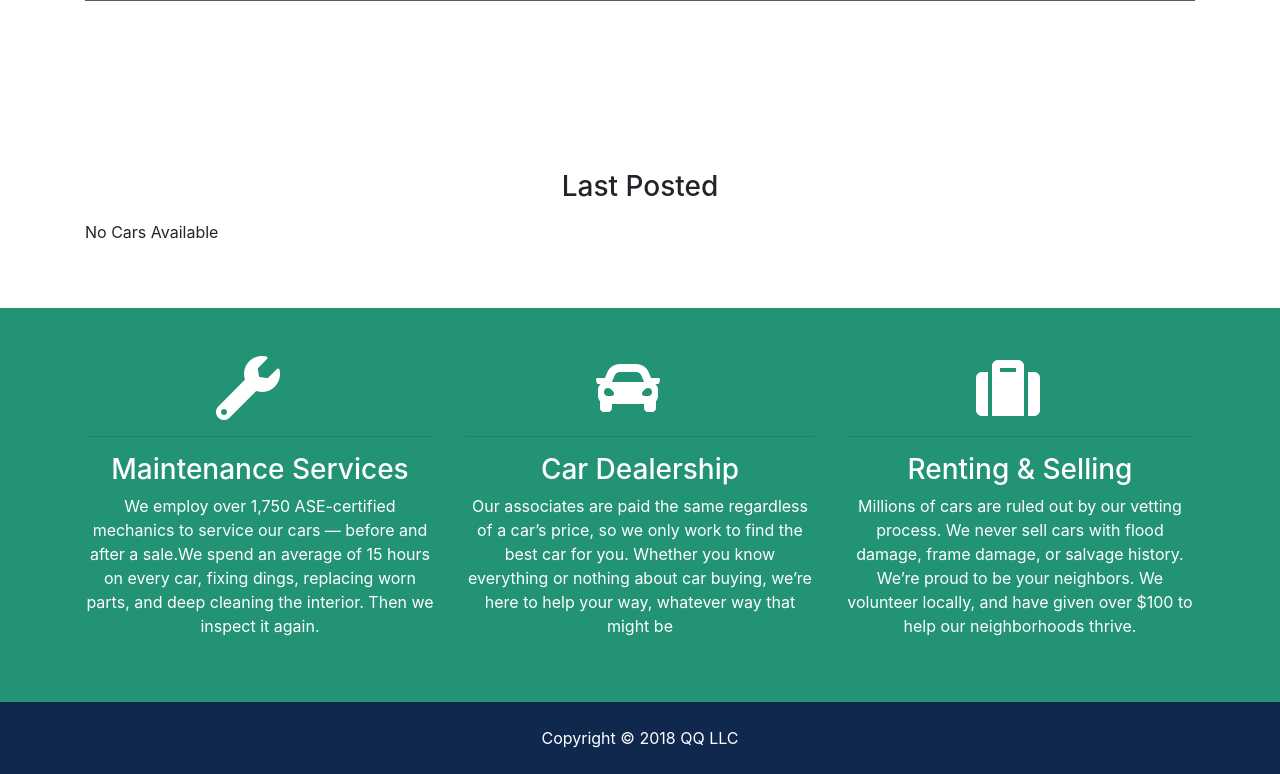
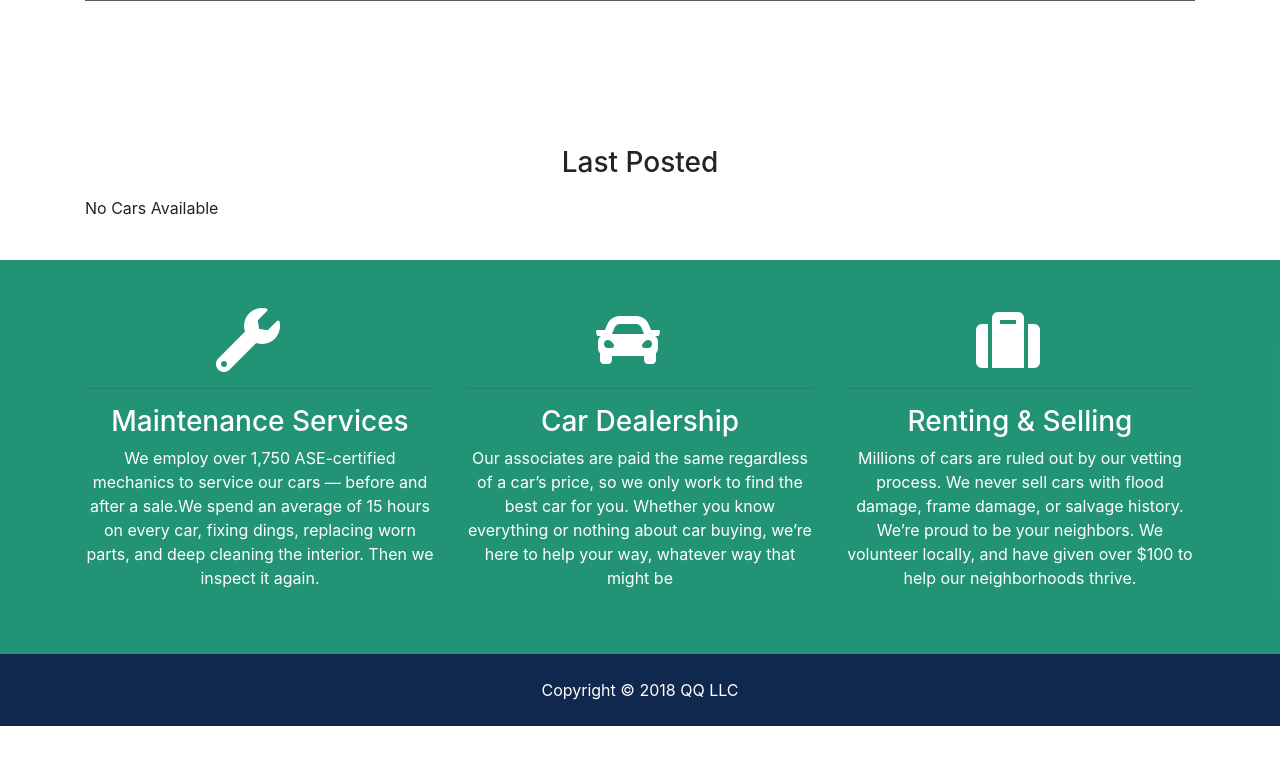
Before and after one commit to garabek/qq_dealer, a Django app: template templates/index.html in a window 1280 px wide. Shown: the part 670-1444 px from the top of the page. After the commit the page ends 1396 px from the top, so only its background shows below. Run offline with Django 3.2, Linux system fonts and the light colour scheme; the template is opened without the code that fills it, so the values that code supplies are empty.

Commit message:
html edit

```diff
--- a/templates/cars/cars.html
+++ b/templates/cars/cars.html
@@ -33,7 +33,6 @@
   <!-- Listings -->
   <section id="listings" class="py-4">
     <div class="container">
-
       <div class="row">
         {% if cars %}
           {% for car in cars %}
--- a/templates/index.html
+++ b/templates/index.html
@@ -66,7 +66,7 @@
 
   {% include 'partial/_alerts.html' %}
   <!-- Listings -->
-  <section id="listings" class="py-5">
+  <section id="listings" class="py-4">
     <div class="container">
       <h3 class="text-center mb-3">Last Posted</h3>
       <div class="row">
```
